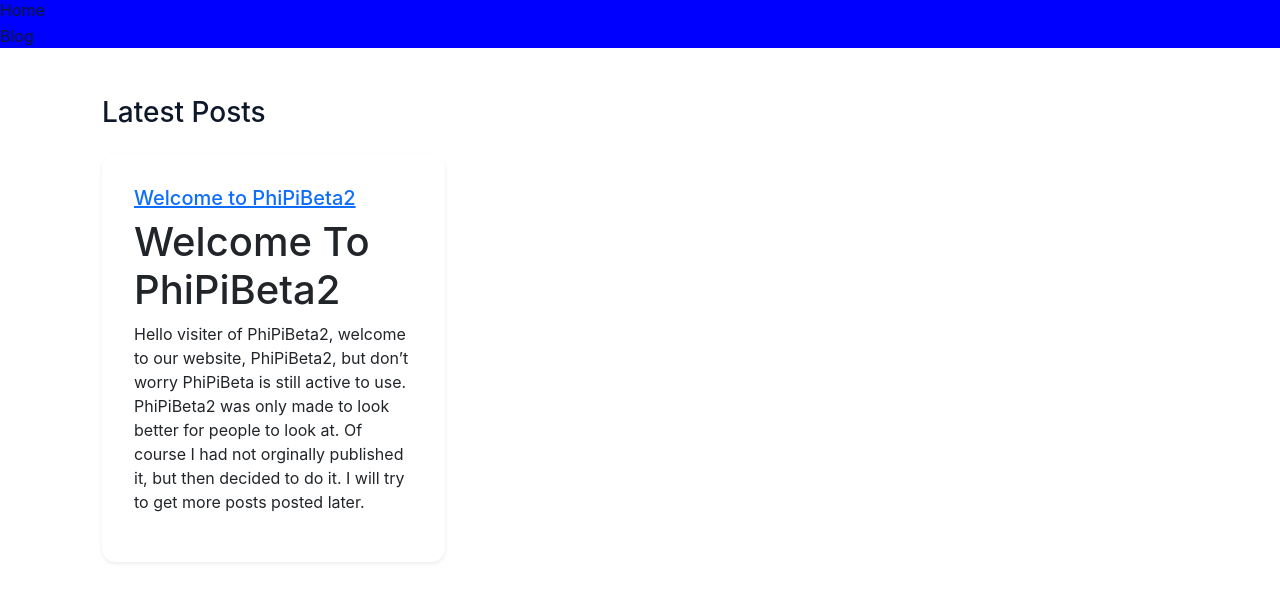
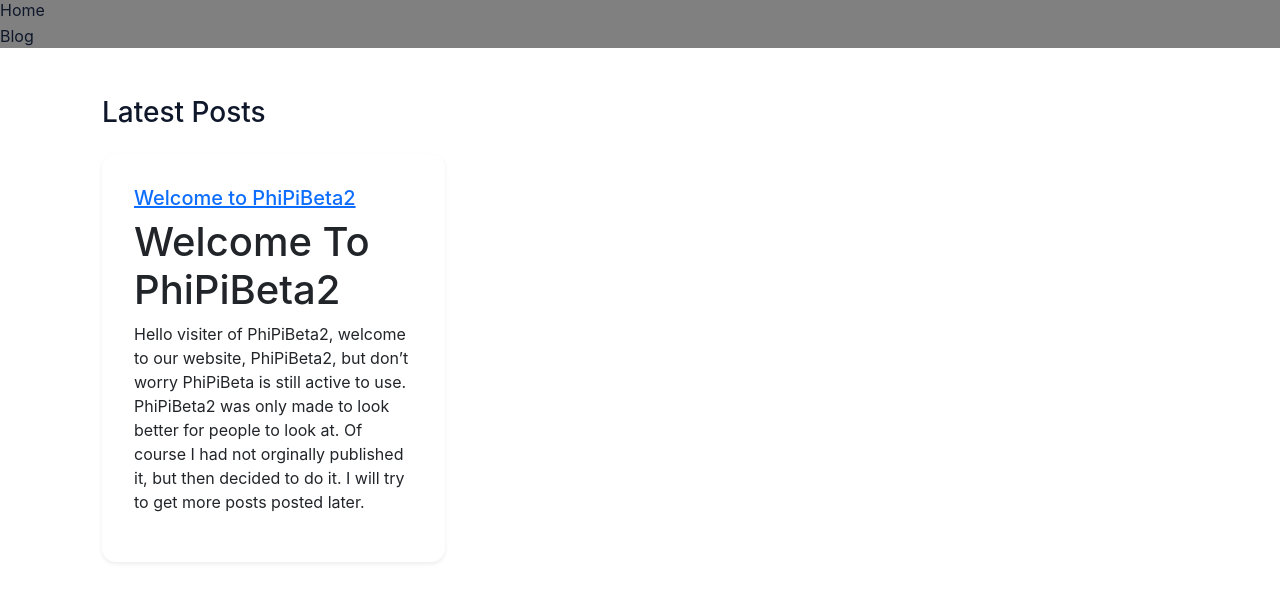
Before and after one commit to MohanISher47/MohanISher47.github.io, a Jekyll site: the page built from news/index.html, in a window 1280 px wide. Shown: the top 602 px of the page. Built offline with Jekyll 4.4.1, drawn with Linux system fonts in a browser that asks for light colours.

Commit message:
A little Better

```diff
--- a/_layouts/default.html
+++ b/_layouts/default.html
@@ -6,7 +6,7 @@
     <link rel="stylesheet" href="/dist/css/main.css">
   </head>
   <body>
-    <nav style="background-color: blue;" >
+    <nav style="background-color: grey;" >
       <a class="nav-link" href="/">Home</a>
       <a class="nav-link" href="/news/">Blog</a>
     </nav>
```
